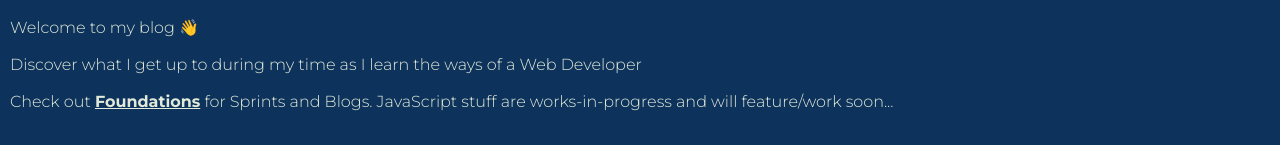
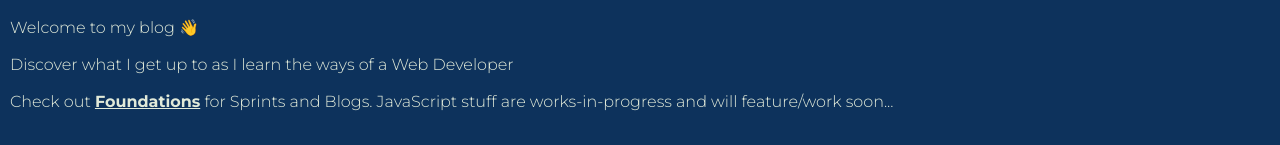
Before and after one commit to ben-ngahere/ben-ngahere.github.io, a plain HTML site: page index.html in a window 1280 px wide. Shown: the part 242-387 px from the top of the page. Drawn offline with nearby package versions, Linux system fonts and the light colour scheme; a web font is replaced by a local one.

Commit message:
Updated text

```diff
--- a/index.html
+++ b/index.html
@@ -34,10 +34,7 @@
 
     <h3 class="subtitle">Hey! Hello!</h3>
     <p>Welcome to my blog &#128075;</p>
-    <p>
-      Discover what I get up to during my time as I learn the ways of a Web
-      Developer
-    </p>
+    <p>Discover what I get up to as I learn the ways of a Web Developer</p>
     <p>
       Check out <a class="aa" href="/Sprints/sprints.html">Foundations</a> for
       Sprints and Blogs. JavaScript stuff are works-in-progress and will
```
